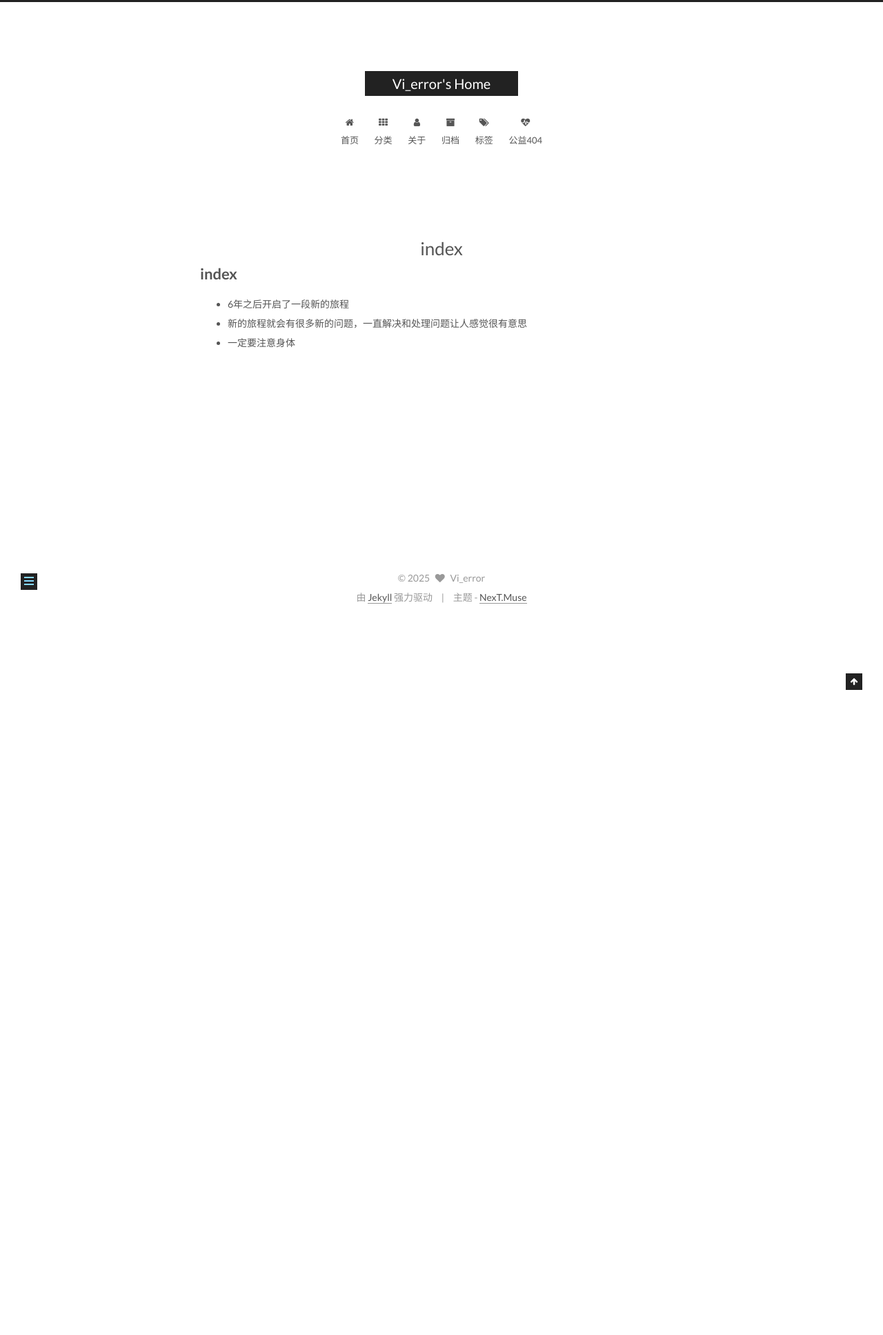
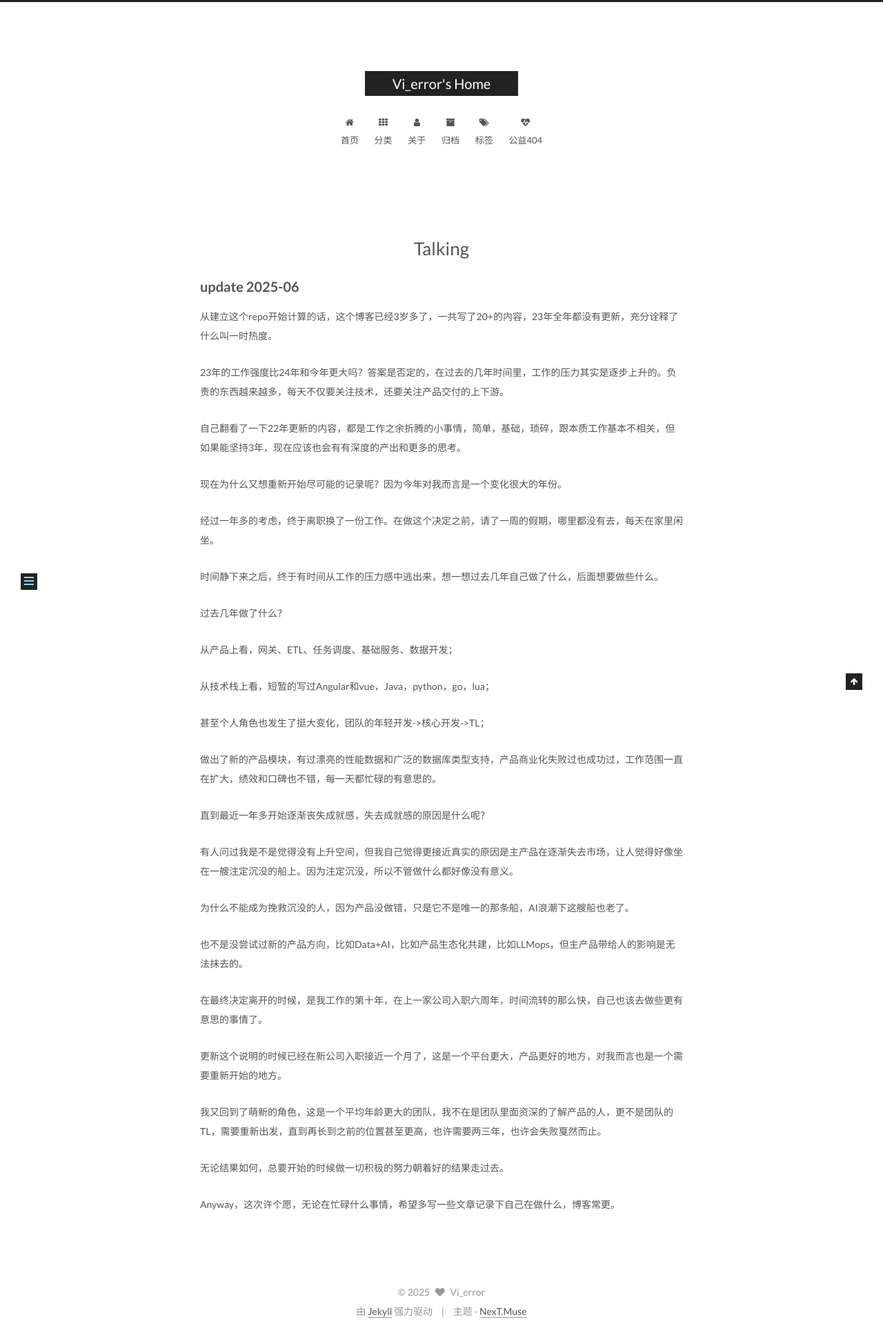
Before and after one commit to vivitrip/Vi_error, a Jekyll site: the page built from about/index.md, in a window 1280 px wide. Shown: the whole page at 69% size. Built offline with Jekyll 4.4.1, drawn with Linux system fonts in a browser that asks for light colours; our own code applies the rules of GitHub Pages for plain Markdown files; before the commit the page ends 900 px from its top, so only the background shows below that.

Commit message:
Update README and about page
Update README and about page

Update README and about page

Update README and about page

```diff
--- a/about/index.md
+++ b/about/index.md
@@ -1,9 +1,47 @@
 ---
 layout: page
 type: about
+title: Talking
 ---
-# index
 
-- 6年之后开启了一段新的旅程
-- 新的旅程就会有很多新的问题，一直解决和处理问题让人感觉很有意思
-- 一定要注意身体
+## update 2025-06
+
+从建立这个repo开始计算的话，这个博客已经3岁多了，一共写了20+的内容，23年全年都没有更新，充分诠释了什么叫一时热度。
+
+23年的工作强度比24年和今年更大吗？答案是否定的，在过去的几年时间里，工作的压力其实是逐步上升的。负责的东西越来越多，每天不仅要关注技术，还要关注产品交付的上下游。
+
+自己翻看了一下22年更新的内容，都是工作之余折腾的小事情，简单，基础，琐碎，跟本质工作基本不相关，但如果能坚持3年，现在应该也会有有深度的产出和更多的思考。
+
+现在为什么又想重新开始尽可能的记录呢？因为今年对我而言是一个变化很大的年份。
+
+经过一年多的考虑，终于离职换了一份工作。在做这个决定之前，请了一周的假期，哪里都没有去，每天在家里闲坐。
+
+时间静下来之后，终于有时间从工作的压力感中逃出来，想一想过去几年自己做了什么，后面想要做些什么。
+
+过去几年做了什么？
+
+从产品上看，网关、ETL、任务调度、基础服务、数据开发；
+
+从技术栈上看，短暂的写过Angular和vue，Java，python，go，lua；
+
+甚至个人角色也发生了挺大变化，团队的年轻开发->核心开发->TL；
+
+做出了新的产品模块，有过漂亮的性能数据和广泛的数据库类型支持，产品商业化失败过也成功过，工作范围一直在扩大，绩效和口碑也不错，每一天都忙碌的有意思的。
+
+直到最近一年多开始逐渐丧失成就感，失去成就感的原因是什么呢？
+
+有人问过我是不是觉得没有上升空间，但我自己觉得更接近真实的原因是主产品在逐渐失去市场，让人觉得好像坐在一艘注定沉没的船上。因为注定沉没，所以不管做什么都好像没有意义。
+
+为什么不能成为挽救沉没的人，因为产品没做错，只是它不是唯一的那条船，AI浪潮下这艘船也老了。
+
+也不是没尝试过新的产品方向，比如Data+AI，比如产品生态化共建，比如LLMops，但主产品带给人的影响是无法抹去的。
+
+在最终决定离开的时候，是我工作的第十年，在上一家公司入职六周年，时间流转的那么快，自己也该去做些更有意思的事情了。
+
+更新这个说明的时候已经在新公司入职接近一个月了，这是一个平台更大，产品更好的地方，对我而言也是一个需要重新开始的地方。
+
+我又回到了萌新的角色，这是一个平均年龄更大的团队，我不在是团队里面资深的了解产品的人，更不是团队的TL，需要重新出发，直到再长到之前的位置甚至更高，也许需要两三年，也许会失败戛然而止。
+
+无论结果如何，总要开始的时候做一切积极的努力朝着好的结果走过去。
+
+Anyway，这次许个愿，无论在忙碌什么事情，希望多写一些文章记录下自己在做什么，博客常更。
```
Also changed, not shown: README.md.
